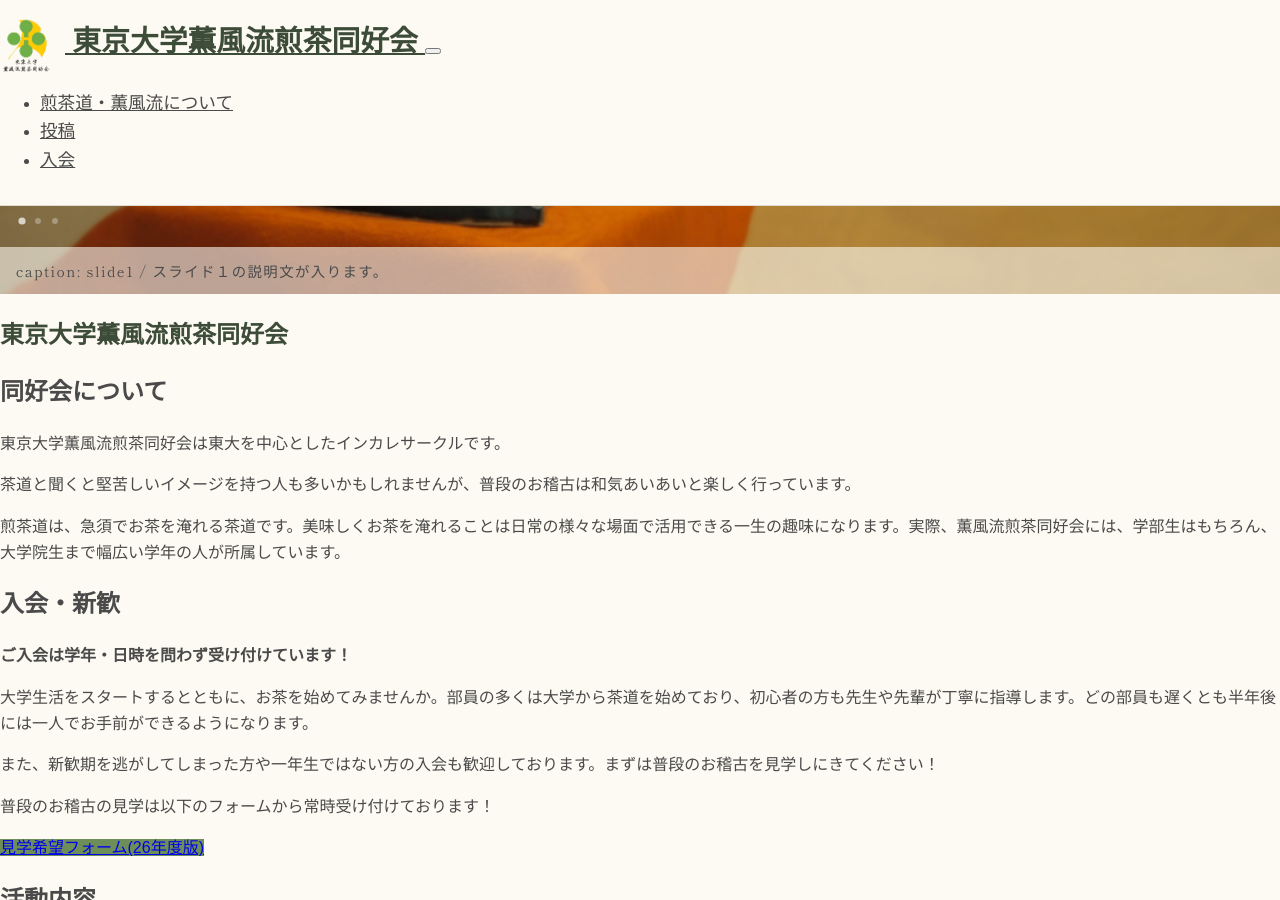
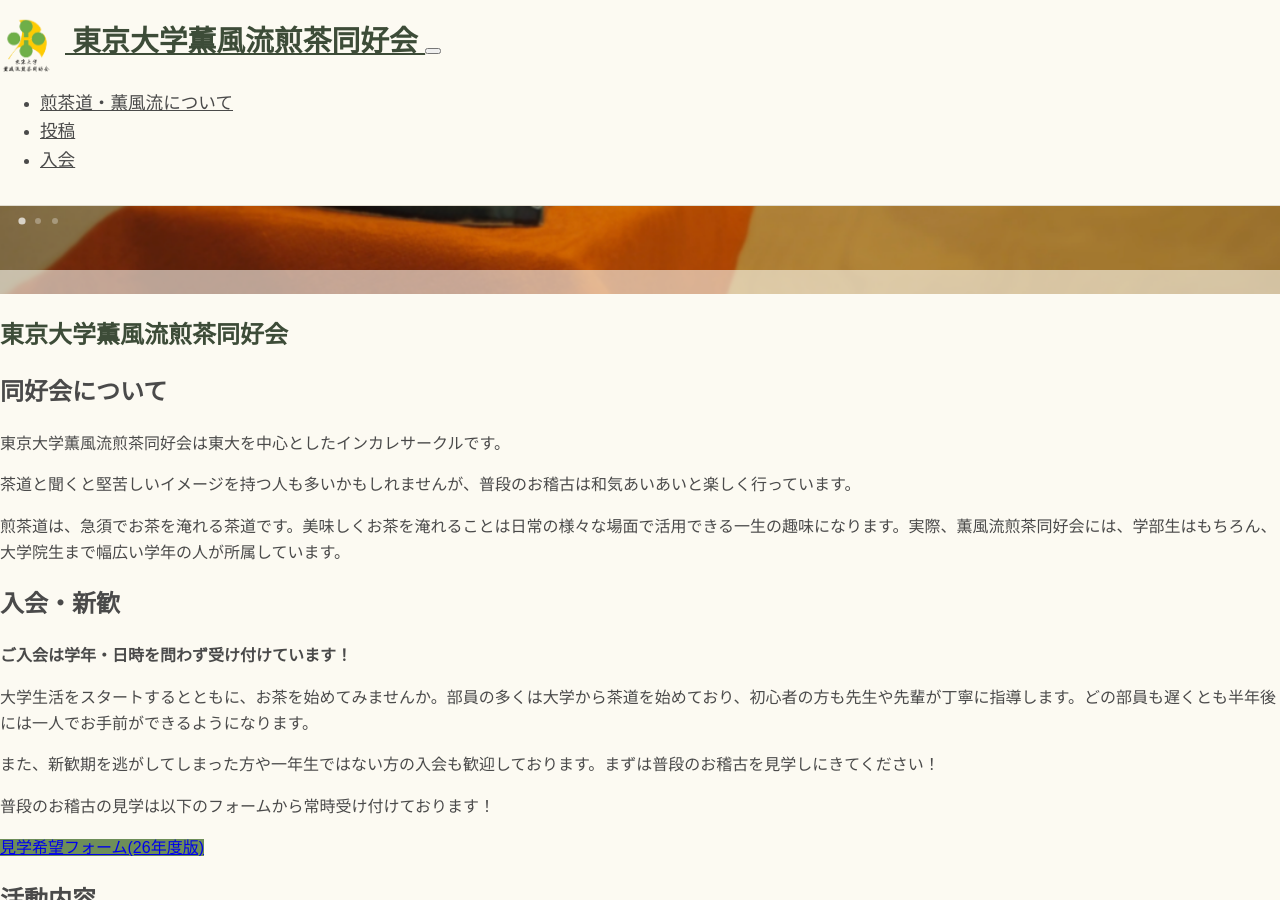
Before and after one commit to citrusml/sencha_ut, a Jekyll site: the page built from index.html, in a window 1280 px wide and 900 px high, scrolled down 677 px. Built offline with Jekyll 4.4.1, drawn with Linux system fonts in a browser that asks for light colours; some web fonts are replaced; comment, search, counter and statistics services are not loaded.

Commit message:
homeのスライドのcaption無くす

```diff
--- a/index.html
+++ b/index.html
@@ -13,7 +13,7 @@
 <div class="slideshow-container">
   {% for slide in page.slides %}
     <div class="mySlides">
-      <img src="{{ slide.image | relative_url }}" alt="{{ slide.caption }}">
+      <img src="{{ slide.image | relative_url }}">
     </div>
   {% endfor %}
   <div class="fade-overlay" aria-hidden="true"></div>
```
